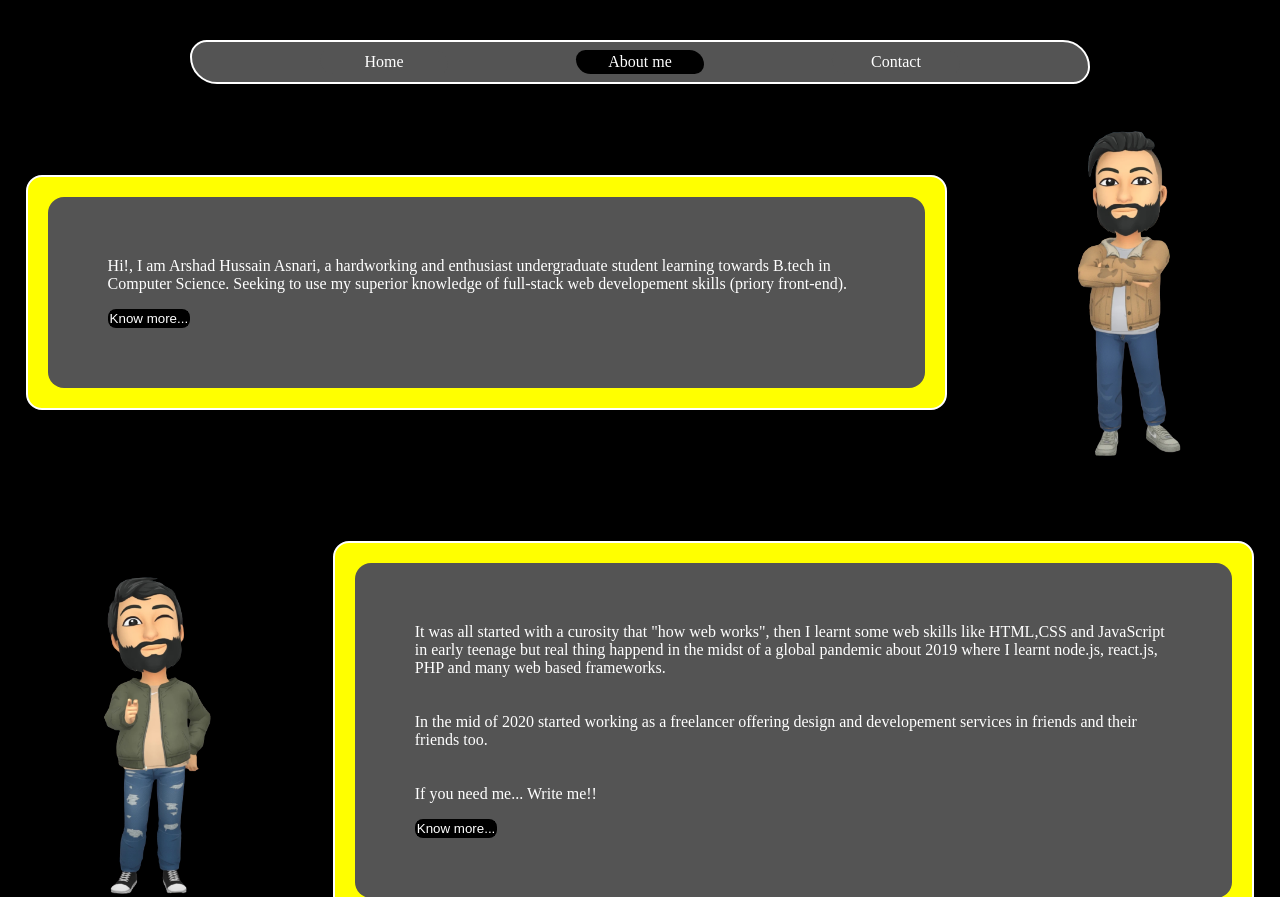
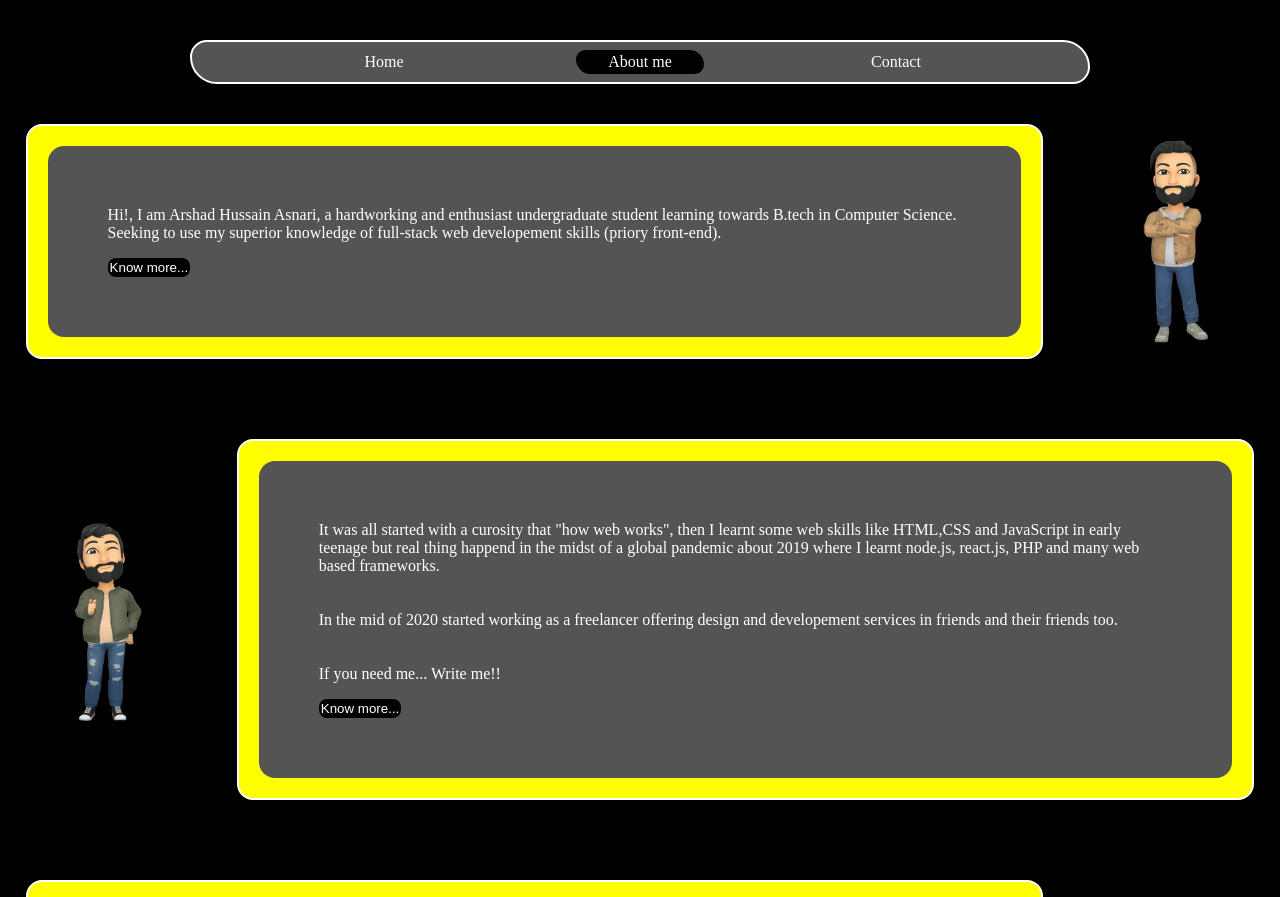
Before and after one commit to arshadansari4417/4417, a plain HTML site: page index.html in a window 1280 px wide. Shown: the top 897 px of the page. Drawn offline with Linux system fonts and the light colour scheme.

Commit message:
Update style.css

```diff
--- a/Css/style.css
+++ b/Css/style.css
@@ -108,7 +108,7 @@
 }
 .img1{
     display: inline-flex;
-    width: 20vw;
+    width: 20vh;
     margin: 5vh 2vw;
 }
 
```
